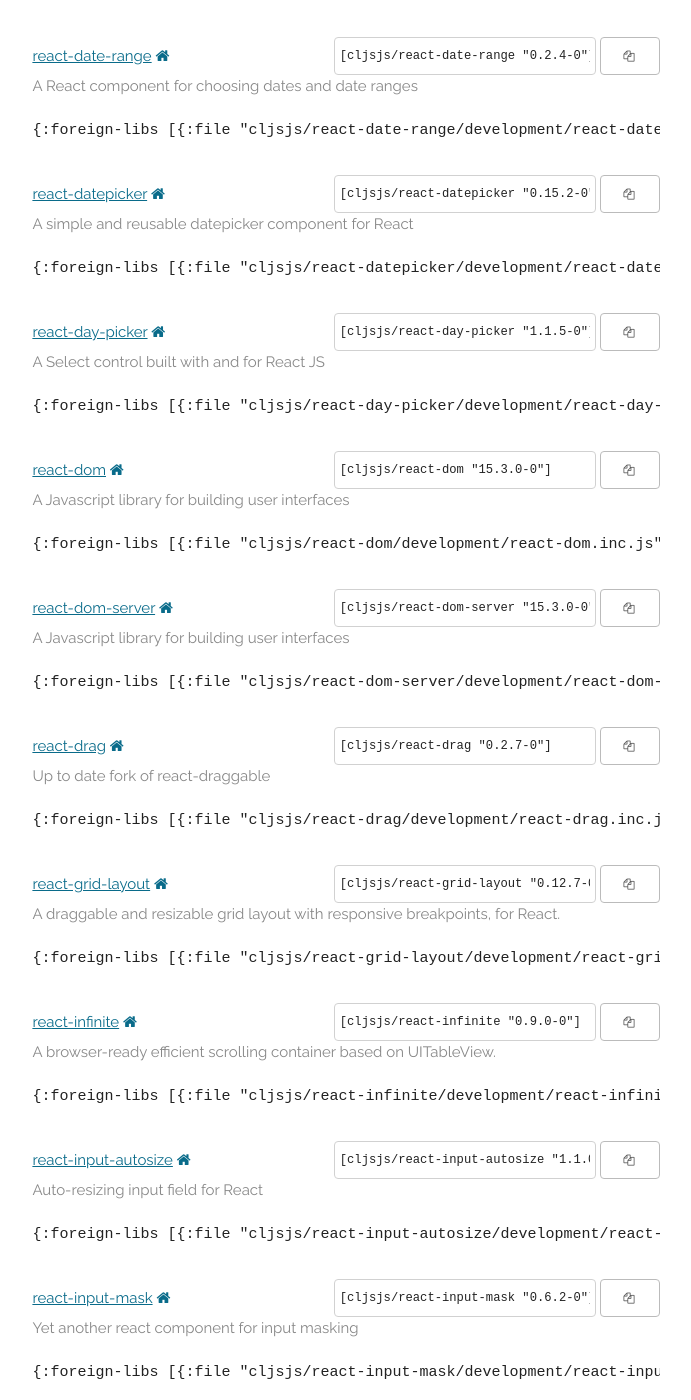
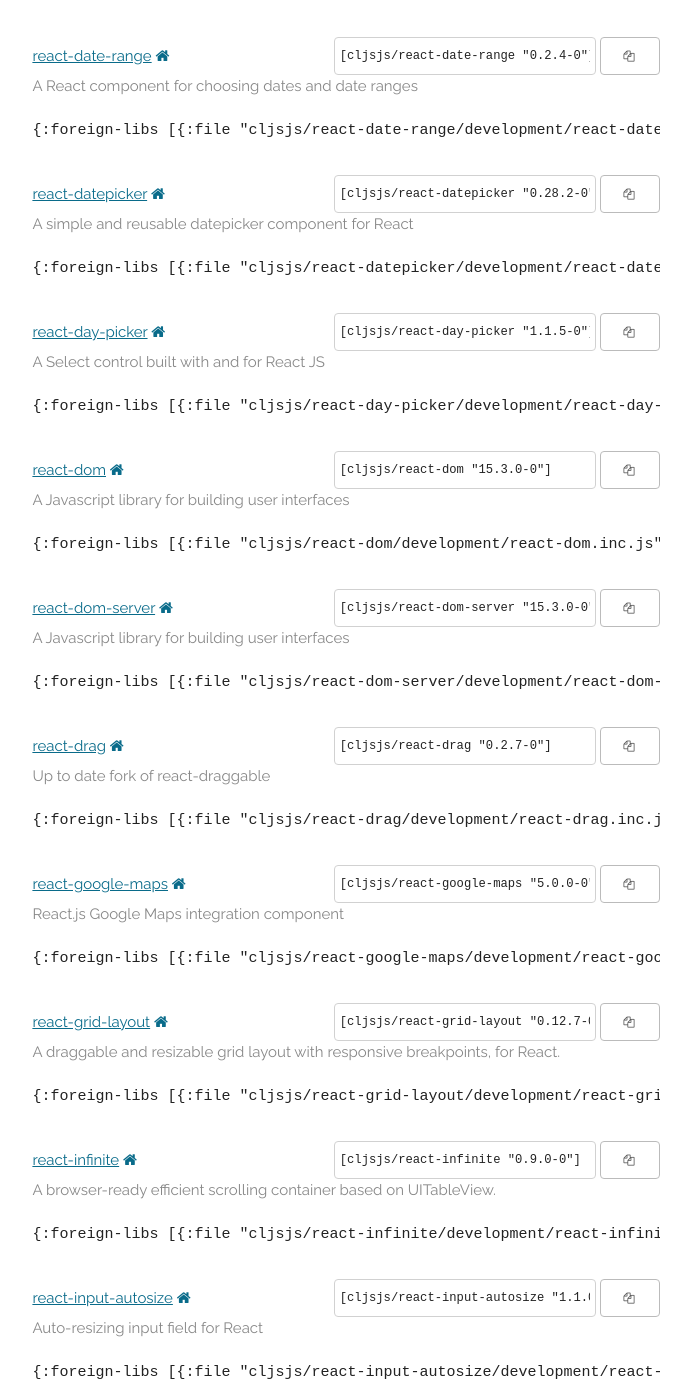
Before and after one commit to cljsjs/cljsjs.github.io, a Jekyll site: the page built from index.markdown, in a window 1280 px wide and 1400 px high, scrolled down 26850 px. Shown: the whole window, without its empty margins (294-985 px from the left). Built offline with Jekyll 4.4.1, drawn with Linux system fonts in a browser that asks for light colours; nearby versions of some CDN libraries; comment, search, counter and statistics services are not loaded.

Commit message:
Automatic update

```diff
--- a/_includes/packages.html
+++ b/_includes/packages.html
@@ -1775,11 +1775,11 @@
     <a href="https://clojars.org/cljsjs/react-datepicker">react-datepicker</a>
     <a href="http://hacker0x01.github.io/react-datepicker" target="new"><i class="fa fa-home"></i></a>
     <span class="clojars">
-      <input type="text" value='[cljsjs/react-datepicker "0.15.2-0"]'/>
-      <button data-clipboard-text='[cljsjs/react-datepicker "0.15.2-0"]'><i class="fa fa-copy"></i></button>
+      <input type="text" value='[cljsjs/react-datepicker "0.28.2-0"]'/>
+      <button data-clipboard-text='[cljsjs/react-datepicker "0.28.2-0"]'><i class="fa fa-copy"></i></button>
     </span>
     <p class="description">A simple and reusable datepicker component for React</p>
-    <pre class="deps">{:foreign-libs [{:file "cljsjs/react-datepicker/development/react-datepicker.inc.js", :provides ["cljsjs.react-datepicker"], :requires ["cljsjs.react" "cljsjs.moment" "cljsjs.tether"], :file-min "cljsjs/react-datepicker/production/react-datepicker.min.inc.js"}], :externs ["cljsjs/react-datepicker/common/react-datepicker.ext.js"]}</pre>
+    <pre class="deps">{:foreign-libs [{:file "cljsjs/react-datepicker/development/react-datepicker.inc.js", :provides ["cljsjs.react-datepicker"], :requires ["cljsjs.react" "cljsjs.moment" "cljsjs.react-onclickoutside" "cljsjs.tether"], :file-min "cljsjs/react-datepicker/production/react-datepicker.min.inc.js"}], :externs ["cljsjs/react-datepicker/common/react-datepicker.ext.js"]}</pre>
   </li>
   <li>
     <a href="https://clojars.org/cljsjs/react-day-picker">react-day-picker</a>
@@ -1820,6 +1820,16 @@
     </span>
     <p class="description">Up to date fork of react-draggable</p>
     <pre class="deps">{:foreign-libs [{:file "cljsjs/react-drag/development/react-drag.inc.js", :provides ["cljsjs.react-drag"], :requires ["cljsjs.react" "cljsjs.react.dom"], :file-min "cljsjs/react-drag/production/react-drag.min.inc.js"}], :externs ["cljsjs/react-drag/common/react-drag.ext.js"]}</pre>
+  </li>
+  <li>
+    <a href="https://clojars.org/cljsjs/react-google-maps">react-google-maps</a>
+    <a href="https://github.com/tomchentw/react-google-maps/" target="new"><i class="fa fa-home"></i></a>
+    <span class="clojars">
+      <input type="text" value='[cljsjs/react-google-maps "5.0.0-0"]'/>
+      <button data-clipboard-text='[cljsjs/react-google-maps "5.0.0-0"]'><i class="fa fa-copy"></i></button>
+    </span>
+    <p class="description">React.js Google Maps integration component</p>
+    <pre class="deps">{:foreign-libs [{:file "cljsjs/react-google-maps/development/react-google-maps.inc.js", :provides ["cljsjs.react-google-maps"], :requires ["cljsjs.react" "cljsjs.react.dom"]}], :externs ["cljsjs/react-google-maps/common/react-google-maps.ext.js"]}</pre>
   </li>
   <li>
     <a href="https://clojars.org/cljsjs/react-grid-layout">react-grid-layout</a>
```
